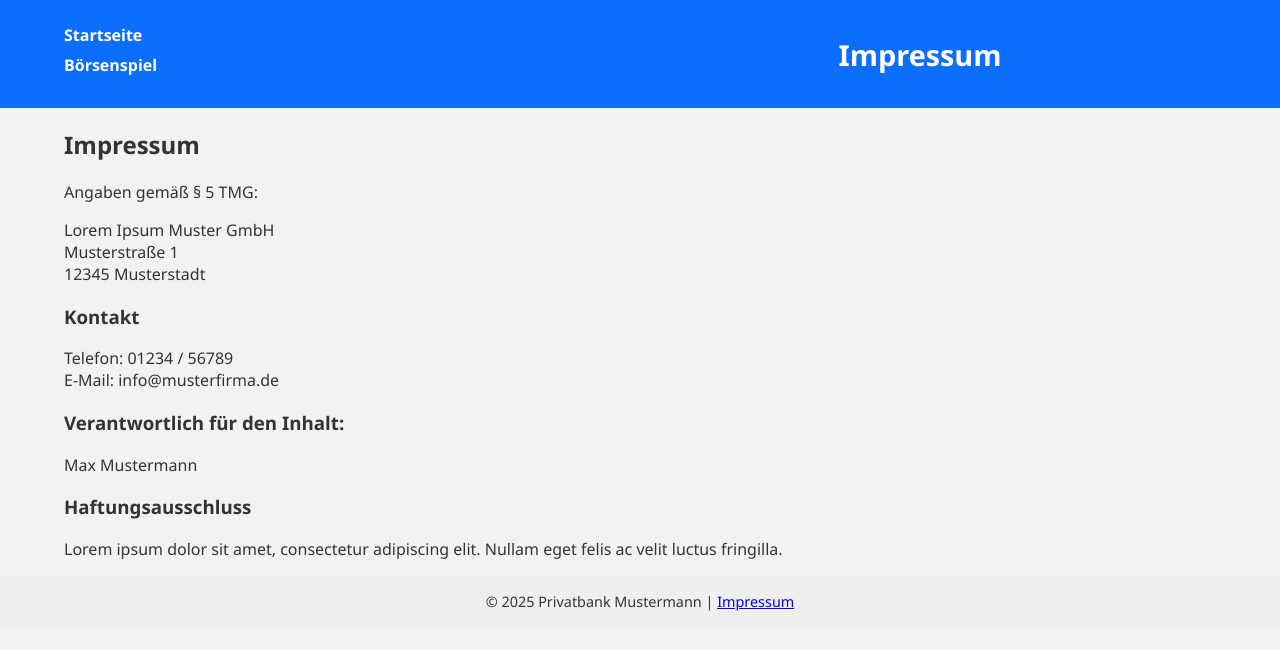
After one commit to DerDaumen1/Webschreck, a PHP site: page /impressum.php in a window 1280 px wide. The commit adds this page. Shown: the top 650 px of the page. Run offline with PHP 8.4, Linux system fonts and the light colour scheme.

Commit message:
Es gibt jetzt ein Impressum

```diff
--- a/boersenspiel.php
+++ b/boersenspiel.php
@@ -142,7 +142,7 @@ if (!isset($_SESSION['stock_history'])) {
 
 <footer>
   <div class="footer-container">
-    &copy; <?php echo date("Y"); ?> Mein Börsenspiel - Alle Rechte vorbehalten.
+    &copy; <?php echo date("Y"); ?> Mein Börsenspiel - Alle Rechte vorbehalten.   <a href="impressum.php">Impressum</a>
   </div>
 </footer>
 
--- /dev/null
+++ b/impressum.php
@@ -0,0 +1,45 @@
+<!DOCTYPE html>
+<html lang="de">
+<head>
+  <meta charset="UTF-8">
+  <title>Impressum</title>
+  <link rel="stylesheet" href="styles.css">
+</head>
+<body>
+<header>
+  <div class="header-container">
+    <div class="nav-left">
+      <a href="index.php">Startseite</a>
+      <a href="boersenspiel.php">Börsenspiel</a>
+    </div>
+    <div class="header-center">
+      <h1>Impressum</h1>
+    </div>
+  </div>
+</header>
+
+<main class="container">
+  <h2>Impressum</h2>
+  <p>Angaben gemäß § 5 TMG:</p>
+  <p>Lorem Ipsum Muster GmbH<br>
+     Musterstraße 1<br>
+     12345 Musterstadt<br></p>
+
+  <h3>Kontakt</h3>
+  <p>Telefon: 01234 / 56789<br>
+     E-Mail: info@musterfirma.de</p>
+
+  <h3>Verantwortlich für den Inhalt:</h3>
+  <p>Max Mustermann</p>
+
+  <h3>Haftungsausschluss</h3>
+  <p>Lorem ipsum dolor sit amet, consectetur adipiscing elit. Nullam eget felis ac velit luctus fringilla.</p>
+</main>
+
+<footer>
+  <div class="footer-container">
+    &copy; <?= date("Y") ?> Privatbank Mustermann | <a href="impressum.php">Impressum</a>
+  </div>
+</footer>
+</body>
+</html>
--- a/index.php
+++ b/index.php
@@ -78,7 +78,7 @@ session_start();
 
   <footer>
     <div class="footer-container">
-      &copy; Privatbank Mustermann <?= date("Y") ?>
+     &copy; <?= date("Y") ?> Privatbank Mustermann | <a href="impressum.php">Impressum</a>
     </div>
   </footer>
 </body>
```
Also changed, not shown: huenchnspiel.php (+7 -0 lines), orderbuch.php (+7 -0 lines), stock_overview.php (+8 -0 lines).
